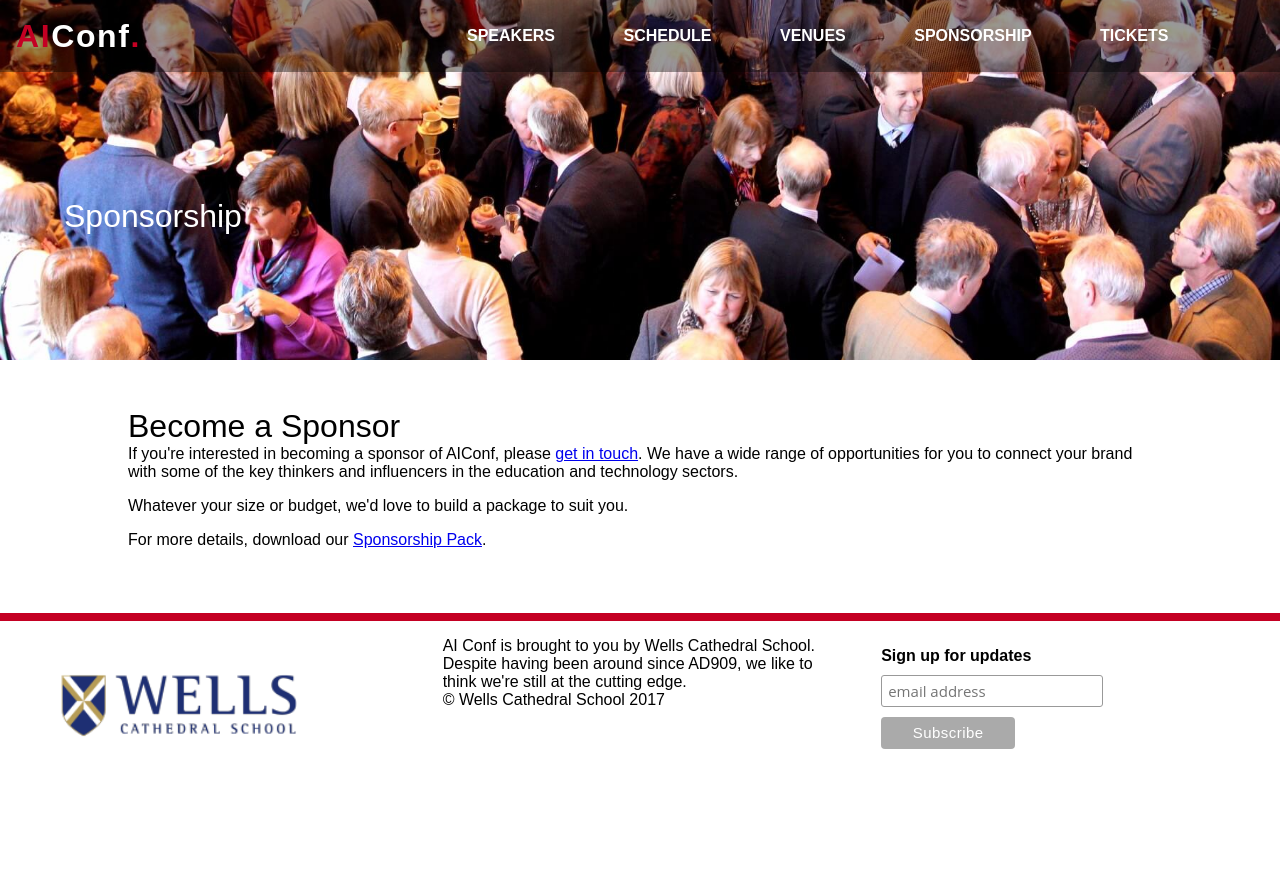
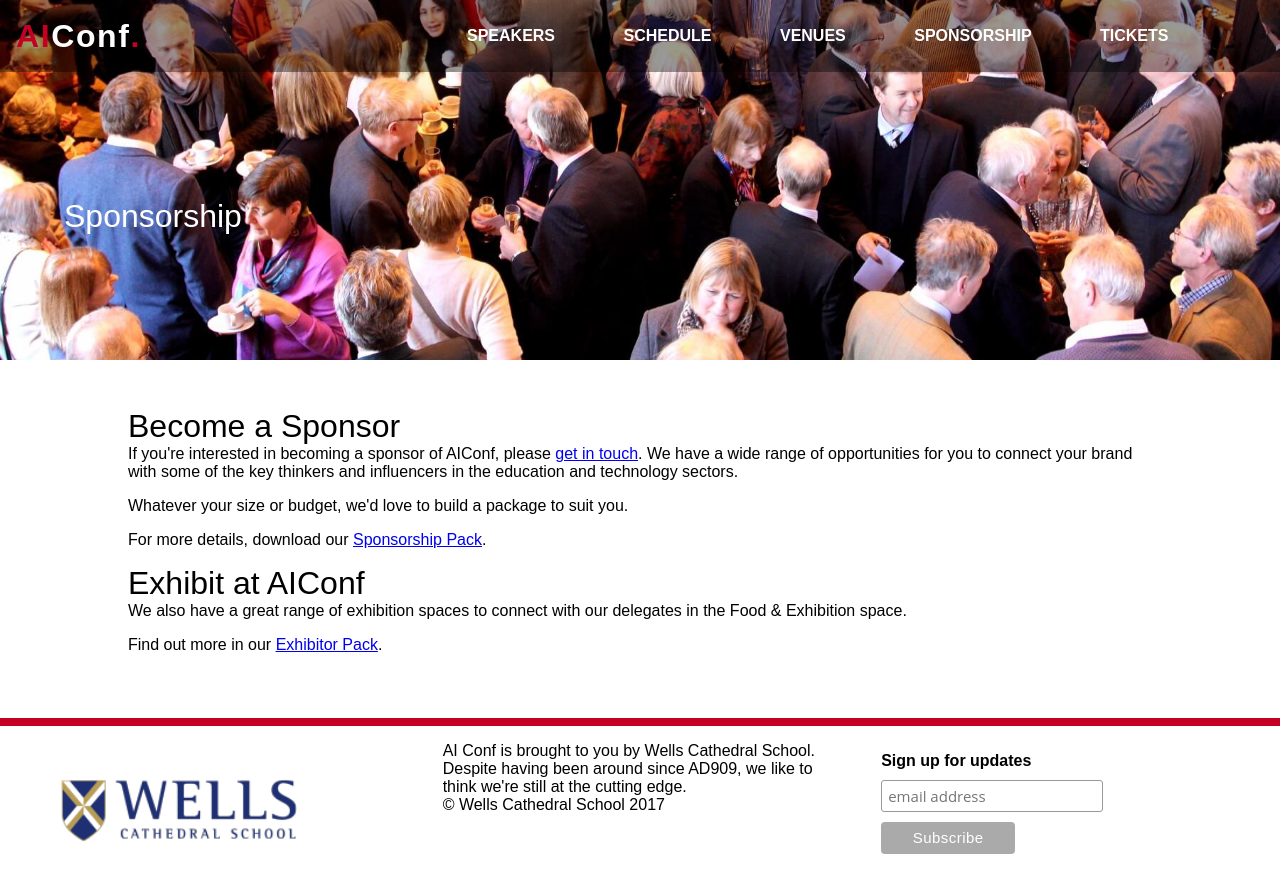
Before and after one commit to AIConf/aiconf.github.io, a Jekyll site: the page built from sponsorship.html, in a window 1280 px wide. Shown: the top 893 px of the page. Built offline with Jekyll 4.4.1, drawn with Linux system fonts in a browser that asks for light colours.

Commit message:
add exhibitor pack

```diff
--- a/sponsorship.html
+++ b/sponsorship.html
@@ -18,5 +18,12 @@
     of the key thinkers and influencers in the education and technology sectors.</p>
     <p>Whatever your size or budget, we'd love to build a package to suit you.</p>
     <p>For more details, download our <a href="/assets/AIConf_Sponsor_Pack.pdf">Sponsorship Pack</a>.</p>
+
+    <h2>Exhibit at AIConf</h2>
+
+    <p>We also have a great range of exhibition spaces to connect with our delegates in the
+    Food &amp; Exhibition space.</p>
+    <p>Find out more in our <a href="/assets/AIConf_Sponsor_Pack.pdf">Exhibitor Pack</a>.</p>
   </section>
+
 </main>
```
Also changed, not shown: 1 other file.
